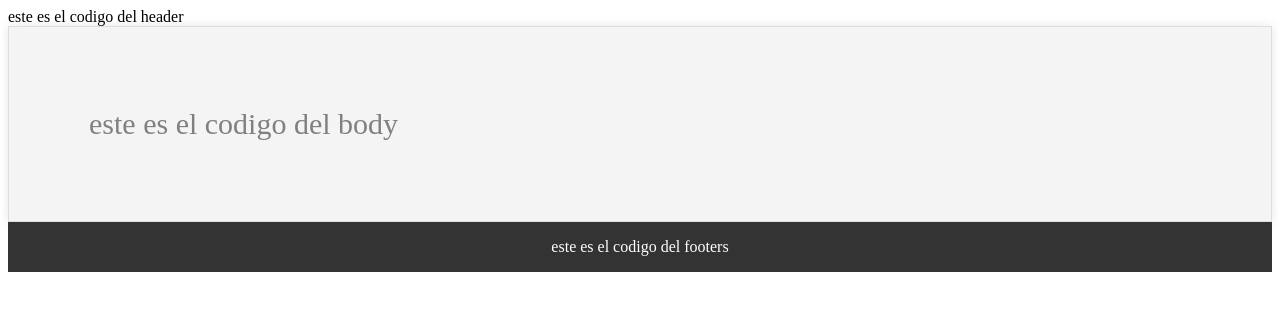
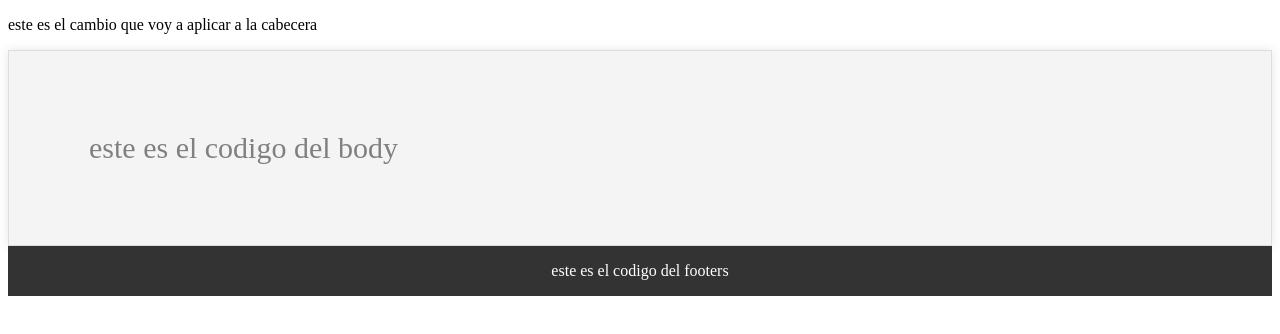
Before and after one commit to DavidLozadavt/ramasSantander, a plain HTML site: page index.html in a window 1280 px wide. Drawn offline with Linux system fonts and the light colour scheme.

Commit message:
este es un cambio en la cabecera

```diff
--- a/index.html
+++ b/index.html
@@ -8,7 +8,7 @@
 </head>
 <body>
     <header>
-        este es el codigo del header
+        <p>este es el cambio que voy a aplicar a la cabecera</p>
     </header>
     <div class="container">
         este es el codigo del body
```
